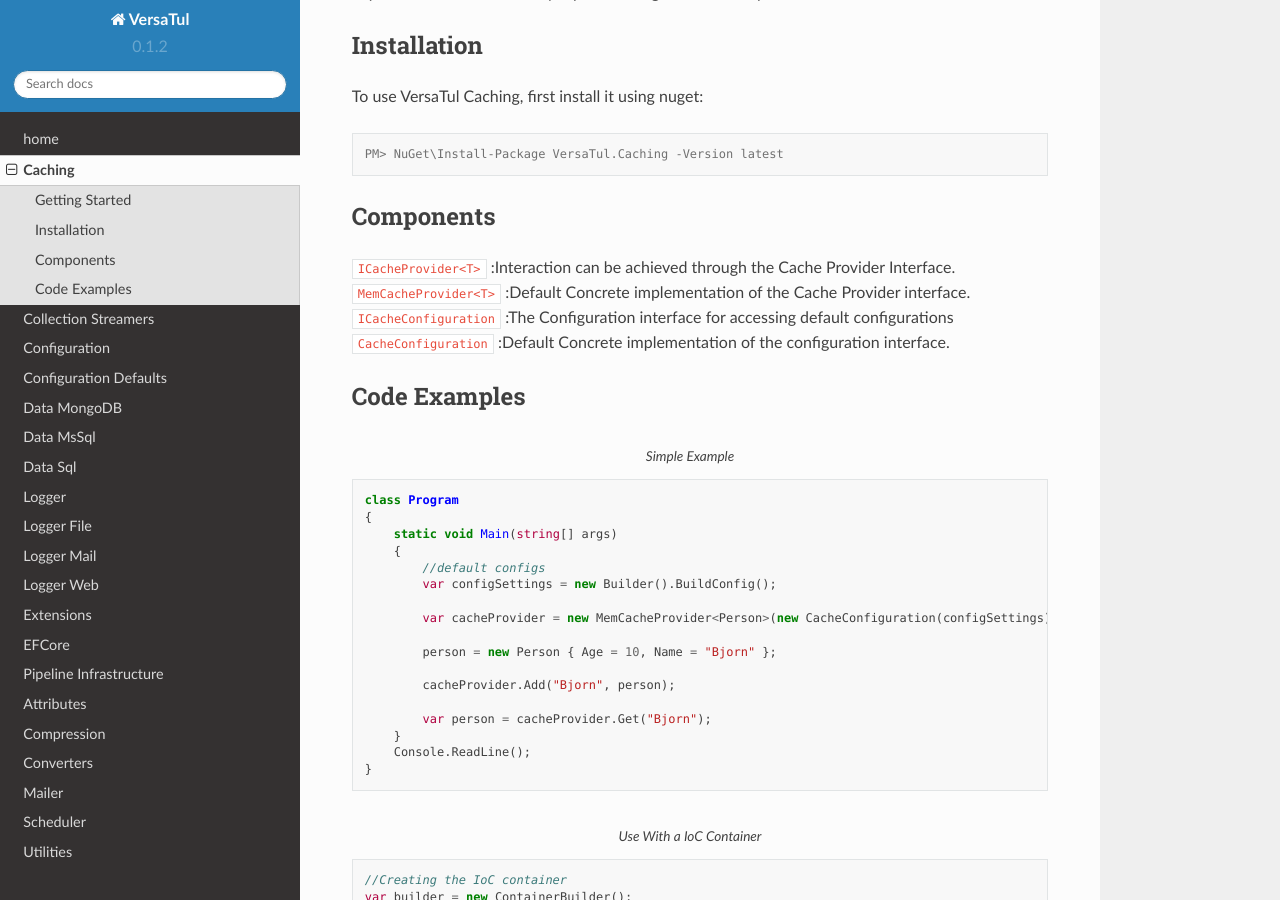
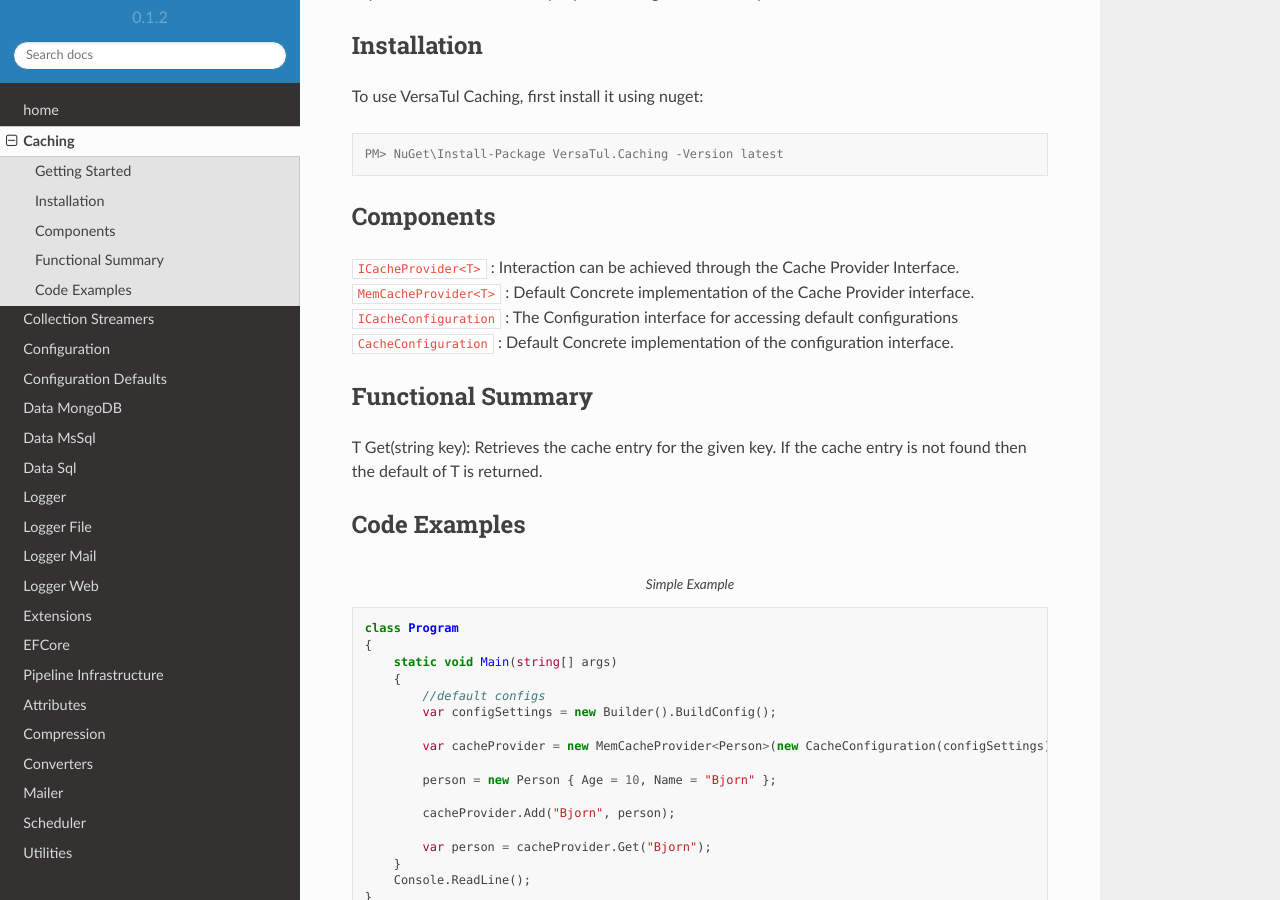
Before and after one commit to BjornWilliams/DocsVersaTul, a Sphinx documentation site: the page built from docs/source/caching.rst, in a window 1280 px wide and 900 px high, scrolled down 307 px. Built offline with Sphinx 7.4.7 and the Read the Docs theme 2.0.0, drawn with Linux system fonts in a browser that asks for light colours.

Commit message:
Update caching.rst
Adding the functional summary section.

```diff
--- a/docs/source/caching.rst
+++ b/docs/source/caching.rst
@@ -21,10 +21,14 @@
 
 Components
 -----------
-``ICacheProvider<T>`` :Interaction can be achieved through the Cache Provider Interface.
-``MemCacheProvider<T>`` :Default Concrete implementation of the Cache Provider interface.
-``ICacheConfiguration`` :The Configuration interface for accessing default configurations
-``CacheConfiguration`` :Default Concrete implementation of the configuration interface.
+``ICacheProvider<T>`` : Interaction can be achieved through the Cache Provider Interface.
+``MemCacheProvider<T>`` : Default Concrete implementation of the Cache Provider interface.
+``ICacheConfiguration`` : The Configuration interface for accessing default configurations
+``CacheConfiguration`` : Default Concrete implementation of the configuration interface.
+
+Functional Summary
+------------------
+T Get(string key): Retrieves the cache entry for the given key. If the cache entry is not found then the default of T is returned.
 
 Code Examples
 -------------
```
